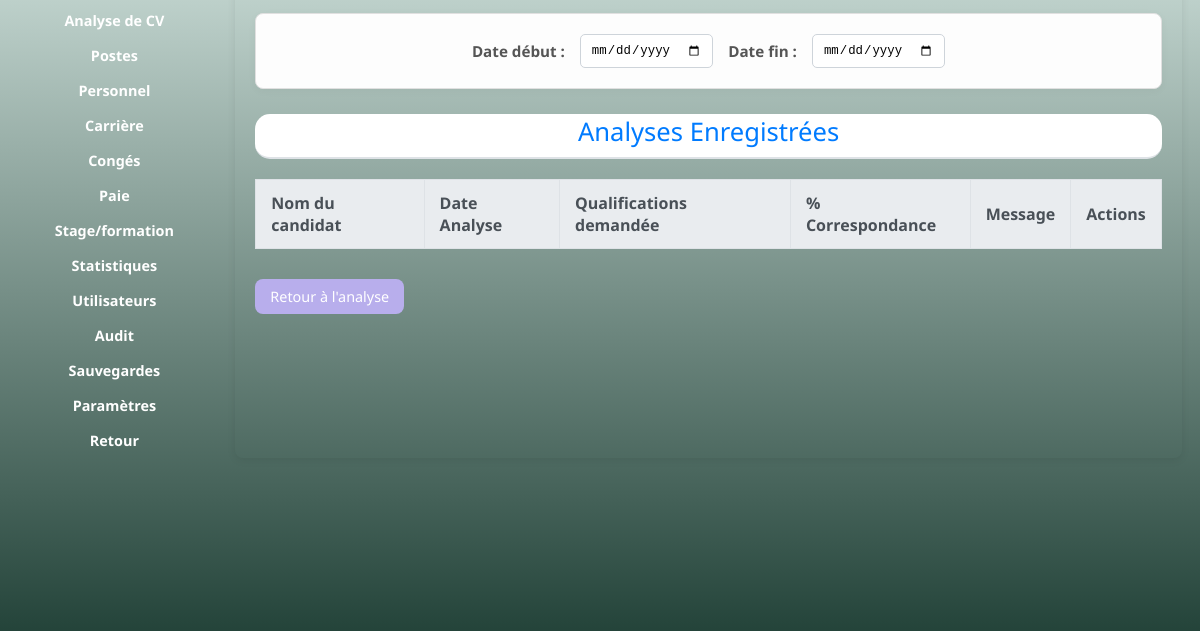
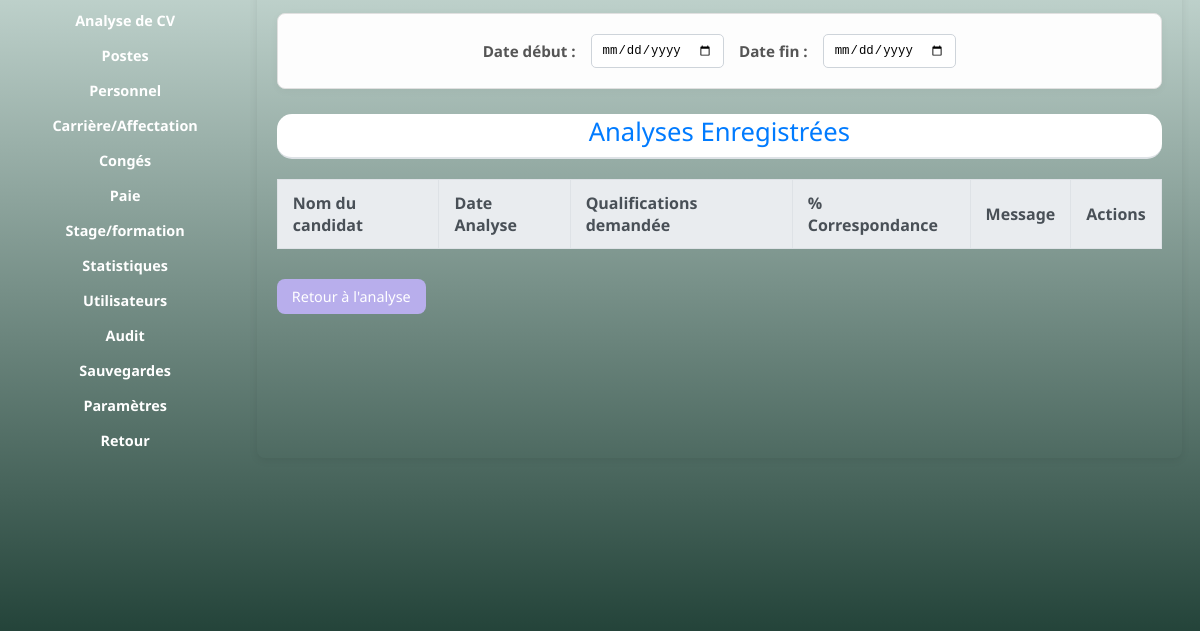
Before and after one commit to Djoycie/PROJET-DE-SUIVI-ET-GESTION-DU-PERSONNEL, an Electron app: page cv_analyses_historique.html in a window 1200 px wide. Shown: the part 157-788 px from the top of the page. Drawn offline with Linux system fonts and the light colour scheme; no server answers.

Commit message:
Terminé

```diff
--- a/cv_analyses_historique.html
+++ b/cv_analyses_historique.html
@@ -123,7 +123,7 @@
        <b class="button-nav" onclick="location.href='analyse_cv.html'">Analyse de CV</b>
        <b class="button-nav" onclick="location.href='postes.html'">Postes</b>
        <b class="button-nav" onclick="location.href='personnel.html'">Personnel</b>
-       <b class="button-nav" onclick="location.href='carriere.html'">Carrière</b>
+       <b class="button-nav" onclick="location.href='carriere.html'">Carrière/Affectation</b>
        <b class="button-nav" onclick="location.href='conges.html'">Congés</b>
        <b class="button-nav" onclick="location.href='paie.html'">Paie</b>
        <b class="button-nav" onclick="location.href='stages_formation.html'">Stage/formation</b>
```
